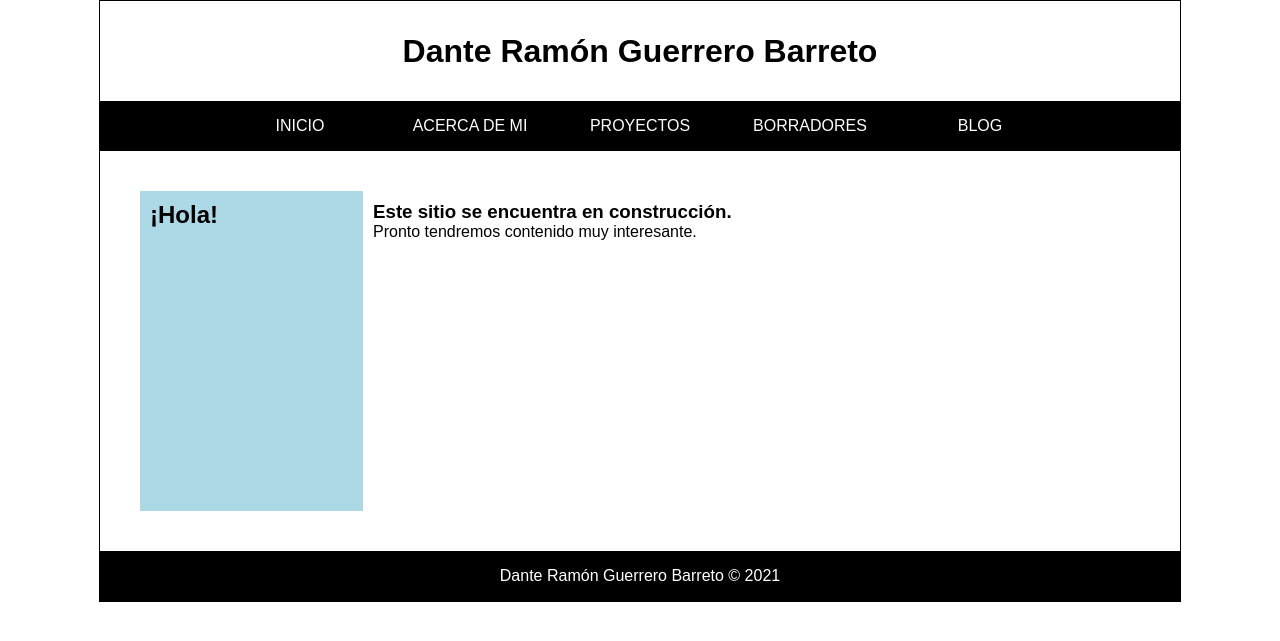
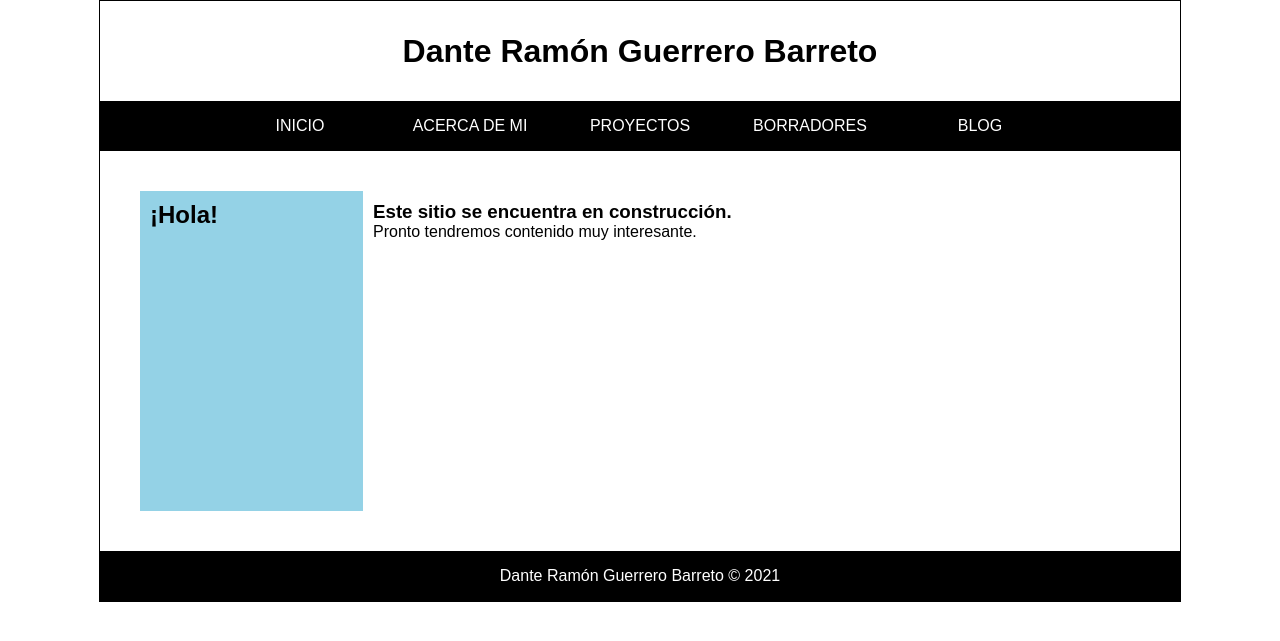
Before and after one commit to Dante-Guerrero/Dante-Guerrero.github.io, a Jekyll site: the page built from index.md, in a window 1280 px wide. Shown: the top 641 px of the page. Built offline with Jekyll 4.4.1, drawn with Linux system fonts in a browser that asks for light colours.

Commit message:
pequeños cambios en colores

```diff
--- a/_sass/_inicio.scss
+++ b/_sass/_inicio.scss
@@ -1,7 +1,7 @@
 .sub_aside{
     float: left;
     width: calc(25% - 40px);
-    background: lightblue;
+    background: #94D2E6;
     color: black;
     min-height: 300px;
     padding: 10px;
--- a/_sass/_navigation.scss
+++ b/_sass/_navigation.scss
@@ -38,6 +38,6 @@ nav ul li{
 
 .nav_a:active{
     color: #F16F6F;
-    text-decoration: underline;
+    text-decoration: none;
     font-style:bold;
 }
```
